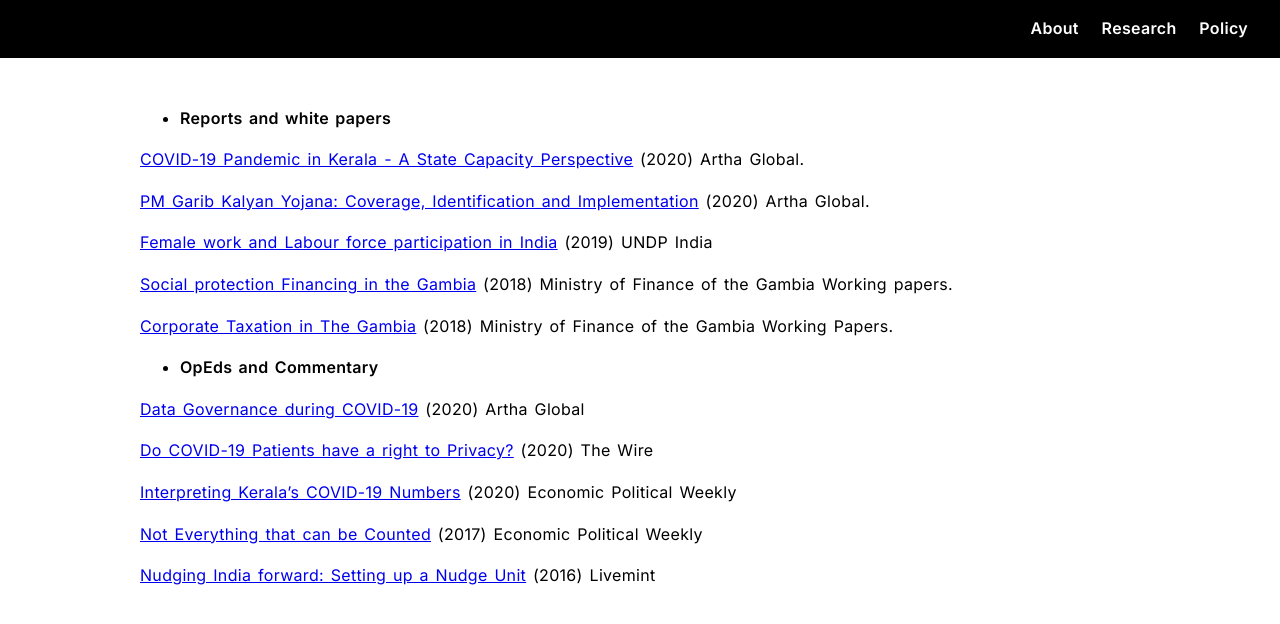
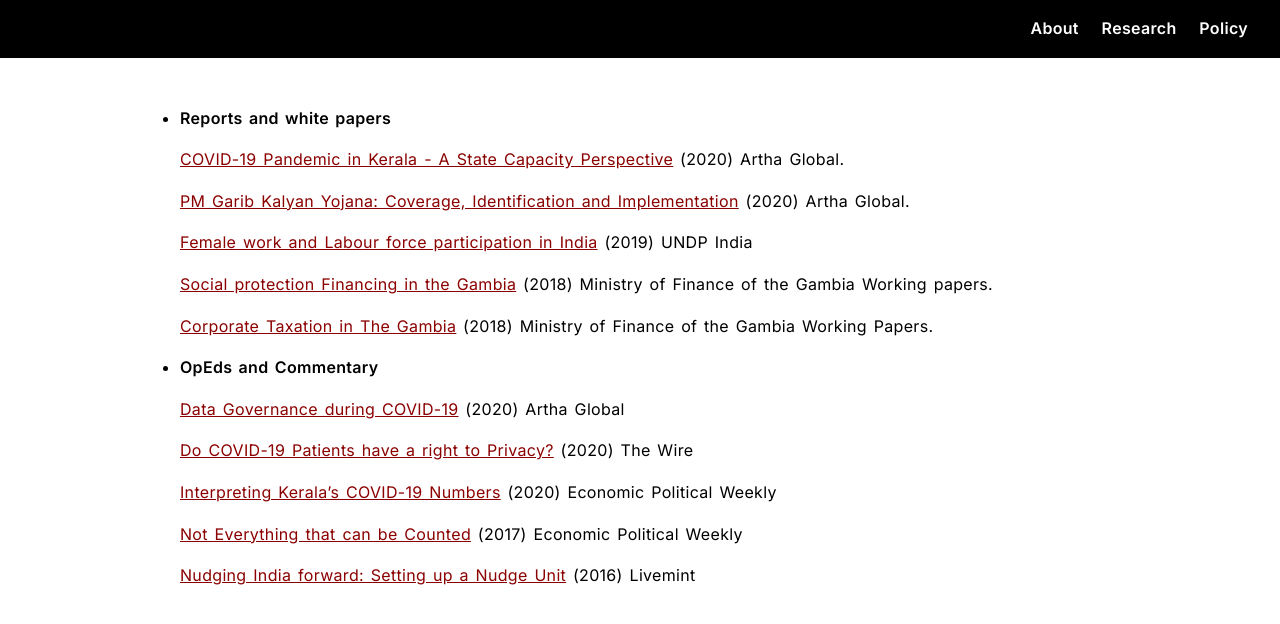
Before and after one commit to snehapmenon/snehapmenon.github.io, a Jekyll site: the page built from policy.md, in a window 1280 px wide. Shown: the top 624 px of the page. Built offline with Jekyll 4.4.1, drawn with Linux system fonts in a browser that asks for light colours.

Commit message:
Update policy.md

```diff
--- a/policy.md
+++ b/policy.md
@@ -7,25 +7,25 @@ permalink: /policy.html
 
 - **Reports and white papers**
 
-[COVID-19 Pandemic in Kerala - A State Capacity Perspective]([url](https://artha.global/working-paper/the-first-wave-of-covid-19-in-kerala-a-state-capacity-perspective/))  (2020) Artha Global.
+  <a href="https://artha.global/working-paper/the-first-wave-of-covid-19-in-kerala-a-state-capacity-perspective/" style="color: darkred; " target="_blank"  rel="noopener noreferrer" >COVID-19 Pandemic in Kerala - A State Capacity Perspective</a> (2020) Artha Global.
 
-[PM Garib Kalyan Yojana: Coverage, Identification and Implementation]([url](https://artha.global/working-paper/pm-garib-kalyan-yojana-coverage-identification-and-implementation/})) (2020) Artha Global.
+  <a href="https://artha.global/working-paper/pm-garib-kalyan-yojana-coverage-identification-and-implementation/" style="color: darkred; " target="_blank"  rel="noopener noreferrer" >PM Garib Kalyan Yojana: Coverage, Identification and Implementation</a> (2020) Artha Global.
 
-[Female work and Labour force participation in India]([url](https://www.undp.org/sites/g/files/zskgke326/files/migration/in/Women-at-Work-Report.pdf)) (2019) UNDP India
+  <a href="https://www.undp.org/sites/g/files/zskgke326/files/migration/in/Women-at-Work-Report.pdf" style="color: darkred; " target="_blank"  rel="noopener noreferrer" >Female work and Labour force participation in India</a> (2019) UNDP India
 
-[Social protection Financing in the Gambia]([url](https://mofea.gov.gm/wp-content/uploads/2024/03/Social-Protection-Financing-In-The-Gambia-working-Paper-2.pdf)) (2018) Ministry of Finance of the Gambia Working papers.
+  <a href="https://mofea.gov.gm/wp-content/uploads/2024/03/Social-Protection-Financing-In-The-Gambia-working-Paper-2.pdf" style="color: darkred; " target="_blank"  rel="noopener noreferrer" >Social protection Financing in the Gambia</a> (2018) Ministry of Finance of the Gambia Working papers.
 
-[Corporate Taxation in The Gambia]([url](https://mofea.gov.gm/wp-content/uploads/2024/03/Corporate-Income-Taxation-in-The-Gambia-2018-working-Paper-1-.pdf)) (2018) Ministry of Finance of the Gambia Working Papers.
+  <a href="https://mofea.gov.gm/wp-content/uploads/2024/03/Corporate-Income-Taxation-in-The-Gambia-2018-working-Paper-1-.pdf" style="color: darkred; " target="_blank"  rel="noopener noreferrer" >Corporate Taxation in The Gambia</a> (2018) Ministry of Finance of the Gambia Working Papers.
 
 
  - **OpEds and Commentary**
 
-[Data Governance during COVID-19]([url](https://artha.global/blog/?user_post[]=sneha_p)) (2020) Artha Global
+   <a href="https://artha.global/blog/?user_post[]=sneha_p" style="color: darkred; " target="_blank"  rel="noopener noreferrer" >Data Governance during COVID-19</a> (2020) Artha Global
 
-[Do COVID-19 Patients have a right to Privacy?]([url](https://science.thewire.in/health/do-indias-covid-19-patients-have-a-right-to-privacy/)) (2020) The Wire
+   <a href="https://science.thewire.in/health/do-indias-covid-19-patients-have-a-right-to-privacy/" style="color: darkred; " target="_blank"  rel="noopener noreferrer" >Do COVID-19 Patients have a right to Privacy?</a> (2020) The Wire
 
-[Interpreting Kerala’s COVID-19 Numbers]([url](https://www.epw.in/engage/article/interpreting-keralas-covid-19-numbers)) (2020) Economic Political Weekly
+   <a href="https://www.epw.in/engage/article/interpreting-keralas-covid-19-numbers" style="color: darkred; " target="_blank"  rel="noopener noreferrer" >Interpreting Kerala’s COVID-19 Numbers</a> (2020) Economic Political Weekly
 
-[Not Everything that can be Counted]([url](www.epw.in/journal/2017/32/commentary/not-everything-can-be-counted-counted.html)) (2017) Economic Political Weekly
+   <a href="www.epw.in/journal/2017/32/commentary/not-everything-can-be-counted-counted.html" style="color: darkred; " target="_blank"  rel="noopener noreferrer" >Not Everything that can be Counted</a> (2017) Economic Political Weekly
 
-[Nudging India forward: Setting up a Nudge Unit]([url](https://www.livemint.com/Politics/nlDZwTwdUE1nZqPRxORHeJ/Nudging-India-forward-Setting-up-a-nudge-unit.html)) (2016) Livemint
+   <a href="https://www.livemint.com/Politics/nlDZwTwdUE1nZqPRxORHeJ/Nudging-India-forward-Setting-up-a-nudge-unit.html" style="color: darkred; " target="_blank"  rel="noopener noreferrer" >Nudging India forward: Setting up a Nudge Unit</a> (2016) Livemint
```
